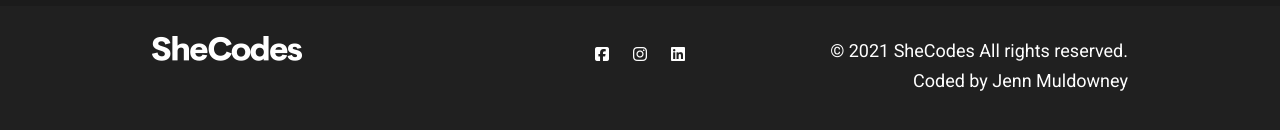
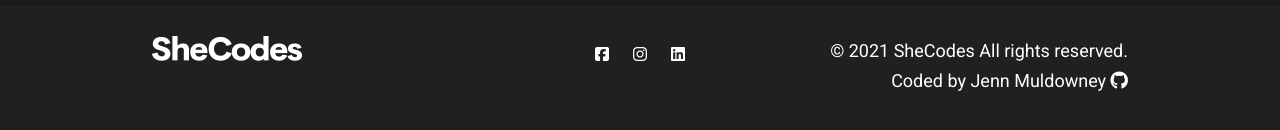
Before and after one commit to jmuldowney/Photo-portfolio, a plain HTML site: page about.html in a window 1280 px wide. Shown: the part 1146-1276 px from the top of the page. Drawn offline with nearby package versions, Linux system fonts and the light colour scheme.

Commit message:
Added github to all pages

```diff
--- a/about.html
+++ b/about.html
@@ -148,6 +148,11 @@
               <p>
                 © 2021 SheCodes All rights reserved. <br />
                 Coded by Jenn Muldowney
+                <a
+                  href="https://github.com/jmuldowney/Photo-portfolio"
+                  title="Github"
+                  ><i class="fab fa-github"></i
+                ></a>
               </p>
             </div>
           </div>
```
Also changed, not shown: contact.html (+5 -0 lines), gallery.html (+5 -0 lines).
